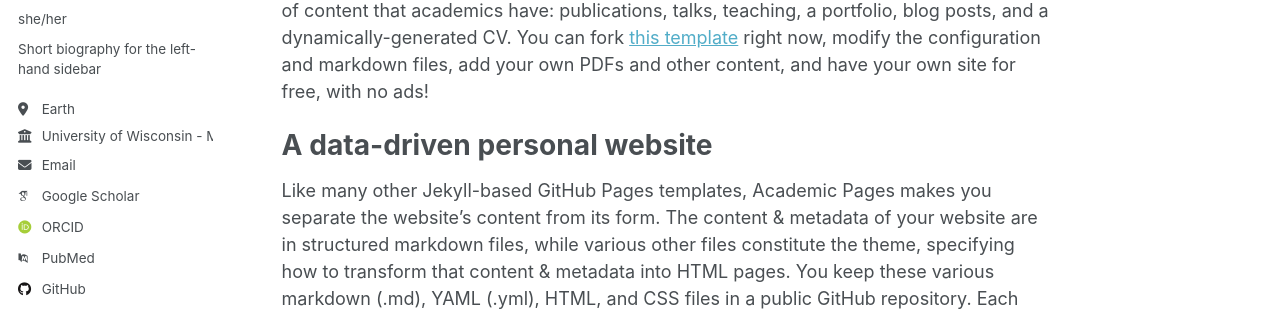
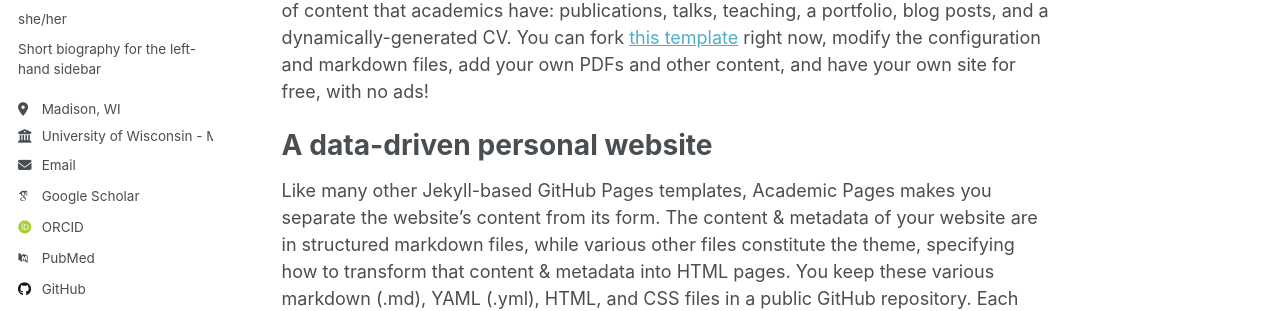
Before and after one commit to pxx88/pxx88.github.io, a Jekyll site: the page built from _pages/about.md, in a window 1280 px wide. Shown: the part 307-618 px from the top of the page. Built offline with Jekyll 4.4.1, drawn with Linux system fonts in a browser that asks for light colours; some web fonts are replaced.

Commit message:
Update _config.yml

```diff
--- a/_config.yml
+++ b/_config.yml
@@ -13,7 +13,7 @@
 title_separator          : "-"
 name                     : &name "Peixuan(Nancy) Xu"
 description              : &description "personal description"
-url                      : https://academicpages.github.io # the base hostname & protocol for your site e.g. "https://[your GitHub username].github.io" or if you already have some other page hosted on Github then use "https://[your GitHub username].github.io/[Your Repo Name]"
+url                      : https://pxx88.github.io # the base hostname & protocol for your site e.g. "https://[your GitHub username].github.io" or if you already have some other page hosted on Github then use "https://[your GitHub username].github.io/[Your Repo Name]"
 baseurl                  : "" # the subpath of your site, e.g. "/blog"
 repository               : "pxx88/pxx88.github.io"
 
@@ -26,10 +26,10 @@
   name             : "Peixuan(Nancy) Xu"
   pronouns         : "she/her"
   bio              : "Short biography for the left-hand sidebar"
-  location         : "Earth"
+  location         : "Madison, WI"
   employer         : "University of Wisconsin - Madison"
   uri              : # URL
-  email            : "none@example.org"
+  email            : "pxu73@wisc.edu"
 
   # Academic websites
   academia         : # URL
```
